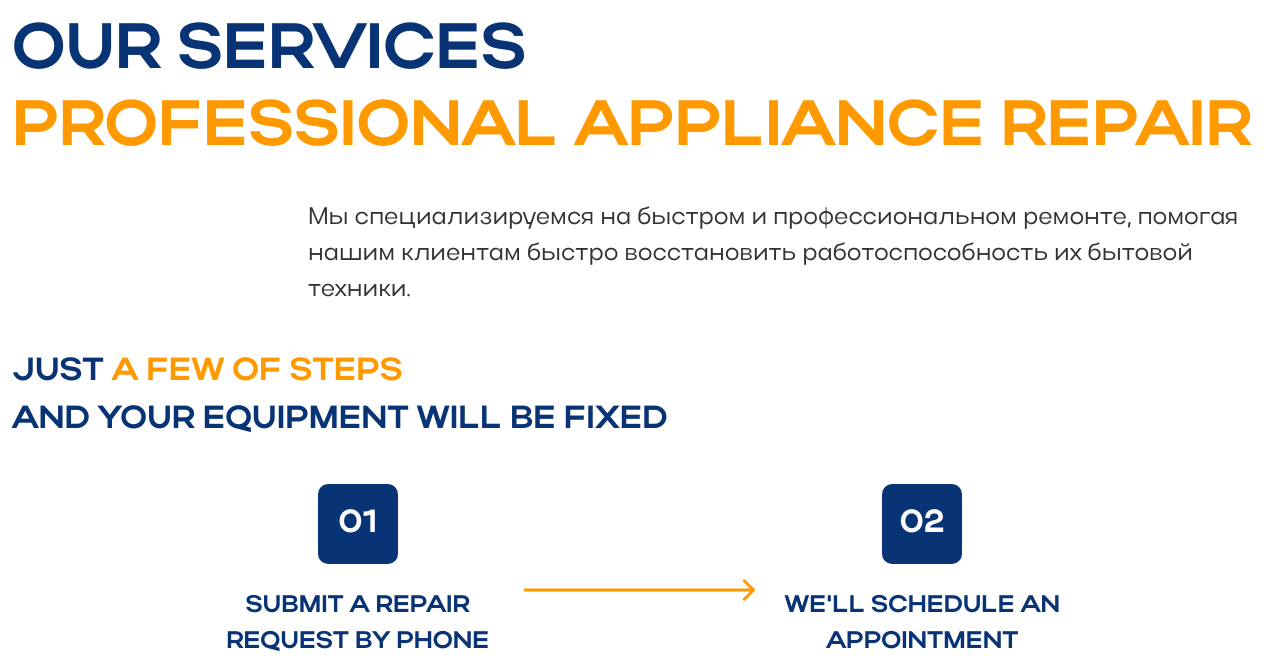
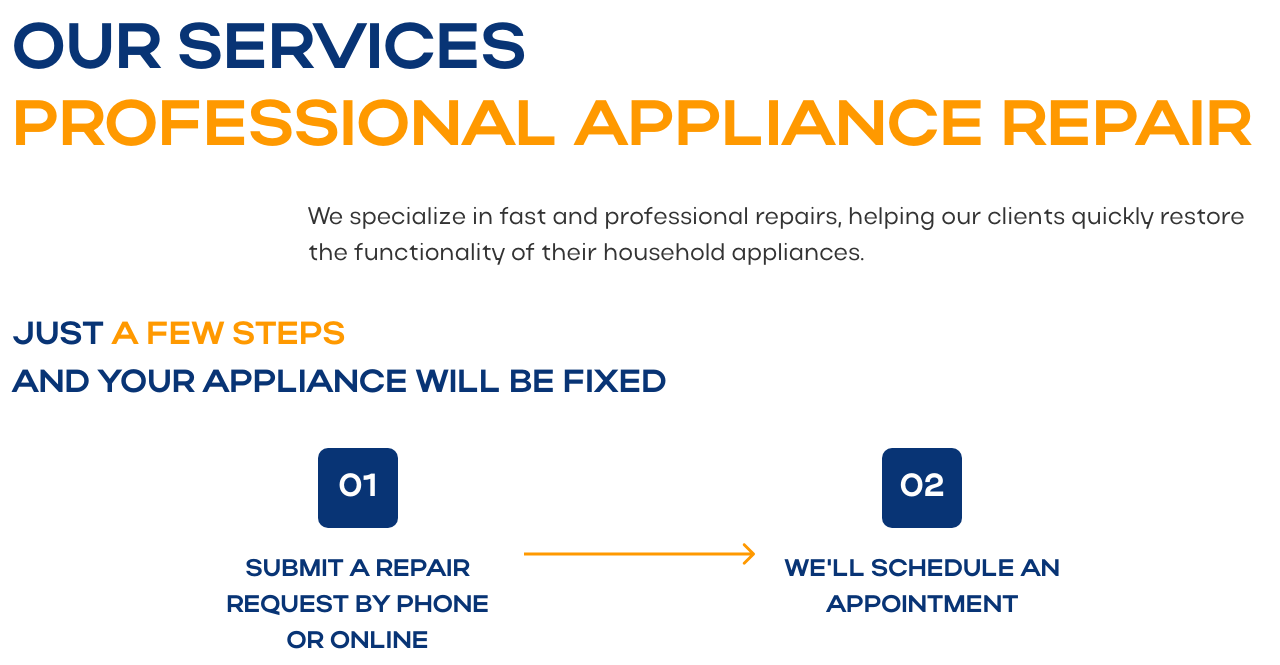
Before and after one commit to NeoScripter/appliance_repair, a plain HTML site: page services.html in a window 1280 px wide. Shown: the part 102-767 px from the top of the page. Drawn offline with Linux system fonts and the light colour scheme.

Commit message:
Fixed typos

```diff
--- a/services.html
+++ b/services.html
@@ -98,11 +98,11 @@
                     <h1 class="services-h1 title-animated">our services</h1>
                     <h1 class="services-h1 title-animated"><span class="orange">Professional Appliance Repair</span></h1>
                 </div>
-                <p class="services-title-prg">Мы специализируемся на быстром и профессиональном ремонте, помогая нашим клиентам быстро восстановить работоспособность их бытовой техники.</p>
+                <p class="services-title-prg">We specialize in fast and professional repairs, helping our clients quickly restore the functionality of their household appliances.</p>
             </section>
             <section class="stages">
-                <h2 class="eq-title title-animated">JUST <span class="orange">A FEW OF STEPS</span></h2>
-                <h2 class="eq-title title-animated">AND YOUR EQUIPMENT WILL BE FIXED</h2>
+                <h2 class="eq-title title-animated">JUST <span class="orange">A FEW STEPS</span></h2>
+                <h2 class="eq-title title-animated">AND YOUR APPLIANCE WILL BE FIXED</h2>
                 <div class="stages-flex-group">
                     <div class="flex-wrap">
                         <div class="flex-item-content">
@@ -146,7 +146,7 @@
                 <div class="webform-top">
                     <h2 class="eq-title title-animated"><span class="orange">CALL A SPECIALIST</span></h2>
                     <h2 class="eq-title title-animated">TO YOUR HOME</h2>
-                    <p>Leave your contacts, we will contact you within 30 minutes and schedule the arrival of the specialist</p>
+                    <p>Please provide your contact details and we'll get in touch within 30 minutes to arrange the specialist's visit.</p>
                 </div>
                 <form action="" class="request-form">
                     <label for="username" class="hidden-label">Your name</label>
```
Also changed, not shown: index.html (+3 -3 lines).
